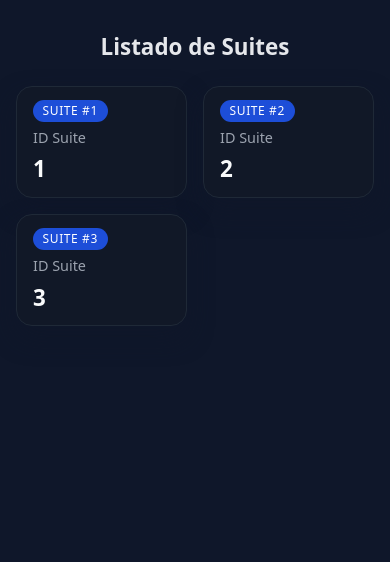
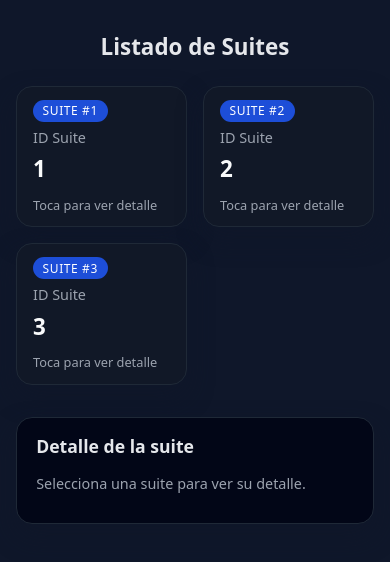
Before and after one commit to wccm92/suites_app, a SvelteKit app in the folder suites_frontend_app/: page / in a window 390 px wide. Shown: the top 562 px of the page. Built offline with nearby package versions, Linux system fonts and the light colour scheme.

Commit message:
e2e preparation

```diff
--- a/suites_frontend_app/src/routes/+page.svelte
+++ b/suites_frontend_app/src/routes/+page.svelte
@@ -3,6 +3,39 @@
     suites: { id_suite: string }[];
     error: string | null;
   };
+
+  type SuiteDetail = {
+    id_suite: string;
+    capacidad: string;
+    cupos_disponibles: string;
+    invitados_inscritos: string[];
+  };
+
+  let selectedSuite: SuiteDetail | null = null;
+  let loadingDetail = false;
+  let detailError: string | null = null;
+
+  async function handleSelectSuite(id: string) {
+    loadingDetail = true;
+    detailError = null;
+    selectedSuite = null;
+
+    try {
+      const res = await fetch(`/api/suites/${id}`);
+
+      if (!res.ok) {
+        throw new Error('No se pudo obtener el detalle de la suite');
+      }
+
+      const suite: SuiteDetail = await res.json();
+      selectedSuite = suite;
+    } catch (e) {
+      const err = e as Error;
+      detailError = err.message ?? 'Error inesperado al cargar el detalle';
+    } finally {
+      loadingDetail = false;
+    }
+  }
 </script>
 
 <svelte:head>
@@ -18,14 +51,59 @@
   {:else if data.suites.length === 0}
     <p class="empty">No hay suites disponibles.</p>
   {:else}
+    <section class="layout">
+      <!-- GRID DE SUITES -->
       <section class="grid">
         {#each data.suites as suite, index}
-        <article class="card">
+          <article
+            class="card"
+            on:click={() => handleSelectSuite(suite.id_suite)}
+          >
             <span class="badge">Suite #{index + 1}</span>
             <h2 class="card-title">ID Suite</h2>
             <p class="card-id">{suite.id_suite}</p>
+            <p class="card-sub">Toca para ver detalle</p>
           </article>
         {/each}
+      </section>
+
+      <!-- PANEL DE DETALLE -->
+      <section class="detail-panel">
+        <h2 class="detail-title">Detalle de la suite</h2>
+
+        {#if loadingDetail}
+          <p class="detail-loading">Cargando detalle...</p>
+        {:else if detailError}
+          <p class="error">{detailError}</p>
+        {:else if selectedSuite}
+          <div class="detail-card">
+            <div class="detail-row">
+              <span class="detail-label">ID Suite</span>
+              <span class="detail-value">{selectedSuite.id_suite}</span>
+            </div>
+            <div class="detail-row">
+              <span class="detail-label">Capacidad</span>
+              <span class="detail-value">{selectedSuite.capacidad}</span>
+            </div>
+            <div class="detail-row">
+              <span class="detail-label">Cupos disponibles</span>
+              <span class="detail-value">{selectedSuite.cupos_disponibles}</span>
+            </div>
+            <div class="detail-row">
+              <span class="detail-label">Invitados inscritos</span>
+              <span class="detail-value">
+                {#if selectedSuite.invitados_inscritos.length > 0}
+                  {selectedSuite.invitados_inscritos.join(', ')}
+                {:else}
+                  Ninguno
+                {/if}
+              </span>
+            </div>
+          </div>
+        {:else}
+          <p class="hint">Selecciona una suite para ver su detalle.</p>
+        {/if}
+      </section>
     </section>
   {/if}
 </main>
@@ -42,7 +120,7 @@
   .page {
     min-height: 100vh;
     padding: 1.5rem;
-    max-width: 960px;
+    max-width: 1100px;
     margin: 0 auto;
   }
 
@@ -63,6 +141,13 @@
     text-align: center;
   }
 
+  .layout {
+    display: grid;
+    grid-template-columns: minmax(0, 3fr) minmax(0, 2fr);
+    gap: 1.5rem;
+    align-items: flex-start;
+  }
+
   .grid {
     display: grid;
     gap: 1rem;
@@ -79,13 +164,15 @@
     flex-direction: column;
     gap: 0.4rem;
     transition: transform 0.15s ease, box-shadow 0.15s ease,
-      border-color 0.15s ease;
+      border-color 0.15s ease, background 0.15s ease;
+    cursor: pointer;
   }
 
   .card:hover {
     transform: translateY(-3px);
     box-shadow: 0 18px 35px rgba(15, 23, 42, 0.9);
     border-color: #4b5563;
+    background: #020617;
   }
 
   .badge {
@@ -113,14 +200,81 @@
     margin: 0;
   }
 
+  .card-sub {
+    font-size: 0.8rem;
+    color: #9ca3af;
+    margin: 0.3rem 0 0 0;
+  }
+
+  .detail-panel {
+    background: #020617;
+    border-radius: 1rem;
+    padding: 1rem 1.2rem;
+    border: 1px solid #1f2937;
+    box-shadow: 0 12px 25px rgba(15, 23, 42, 0.7);
+  }
+
+  .detail-title {
+    font-size: 1.1rem;
+    margin-top: 0;
+    margin-bottom: 1rem;
+    font-weight: 600;
+  }
+
+  .detail-loading {
+    color: #93c5fd;
+  }
+
+  .detail-card {
+    display: flex;
+    flex-direction: column;
+    gap: 0.6rem;
+  }
+
+  .detail-row {
+    display: flex;
+    justify-content: space-between;
+    gap: 0.5rem;
+    padding: 0.4rem 0;
+    border-bottom: 1px solid #1f2937;
+  }
+
+  .detail-row:last-child {
+    border-bottom: none;
+  }
+
+  .detail-label {
+    font-size: 0.85rem;
+    color: #9ca3af;
+  }
+
+  .detail-value {
+    font-size: 0.95rem;
+    font-weight: 500;
+    color: #e5e7eb;
+  }
+
+  .hint {
+    font-size: 0.9rem;
+    color: #9ca3af;
+  }
+
   /* Mobile-first: que respire bien en smartphones */
-  @media (max-width: 640px) {
+  @media (max-width: 768px) {
     .page {
       padding: 1rem;
     }
 
     .title {
       font-size: 1.4rem;
+    }
+
+    .layout {
+      grid-template-columns: minmax(0, 1fr);
+    }
+
+    .detail-panel {
+      margin-top: 0.5rem;
     }
 
     .card {
--- /dev/null
+++ b/suites_frontend_app/src/routes/api/suites/[id]/+server.ts
@@ -0,0 +1,63 @@
+import type { RequestHandler } from '@sveltejs/kit';
+
+type SuiteDetail = {
+  id_suite: string;
+  capacidad: string;
+  cupos_disponibles: string;
+  invitados_inscritos: string[];
+};
+
+const suitesDetails: Record<string, SuiteDetail> = {
+  '1': {
+    id_suite: '1',
+    capacidad: '15',
+    cupos_disponibles: '2',
+    invitados_inscritos: ['124', '456', '789']
+  },
+  '2': {
+    id_suite: '2',
+    capacidad: '10',
+    cupos_disponibles: '5',
+    invitados_inscritos: ['111', '222']
+  },
+  '3': {
+    id_suite: '3',
+    capacidad: '20',
+    cupos_disponibles: '0',
+    invitados_inscritos: ['999', '888', '777', '666']
+  }
+};
+
+export const GET: RequestHandler = async ({ params }) => {
+  const id = params.id;
+
+  // 🔹 Aquí calmamos a TypeScript
+  if (!id) {
+    return new Response(
+      JSON.stringify({ error: 'ID de suite no especificado' }),
+      {
+        status: 400,
+        headers: { 'Content-Type': 'application/json' }
+      }
+    );
+  }
+
+  const suite = suitesDetails[id];
+
+  if (!suite) {
+    return new Response(
+      JSON.stringify({ error: 'Suite no encontrada' }),
+      {
+        status: 404,
+        headers: { 'Content-Type': 'application/json' }
+      }
+    );
+  }
+
+  return new Response(JSON.stringify(suite), {
+    status: 200,
+    headers: {
+      'Content-Type': 'application/json'
+    }
+  });
+};
```
Lines whose indentation alone changed are shown as unchanged.
